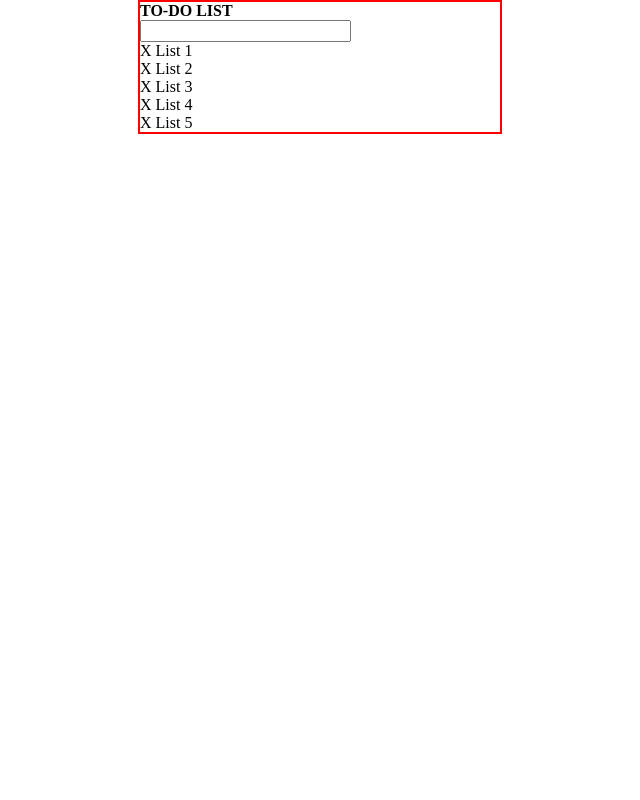
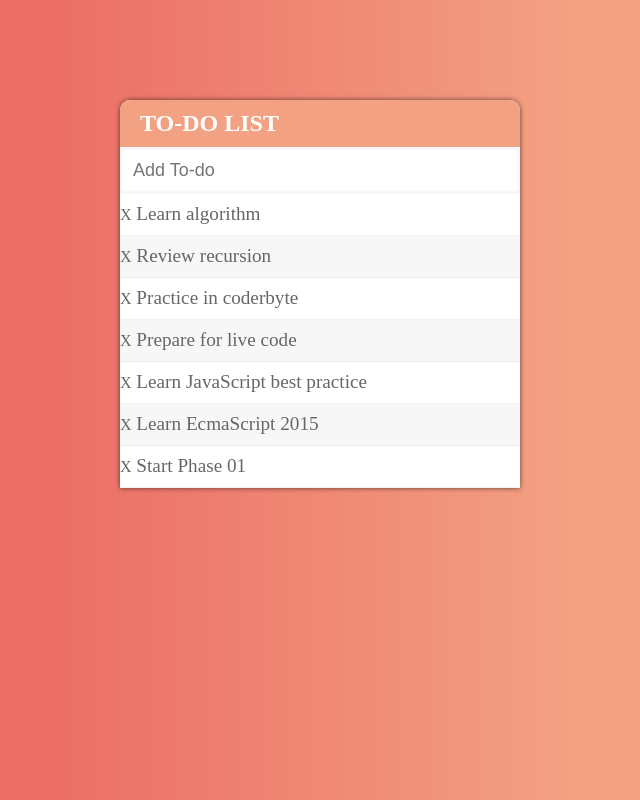
Before and after one commit to desyarmariena/todo-list-vanilla, a plain HTML site: page index.html in a window 1280 px wide. Shown: the whole page, without its empty margins (320-960 px from the left). Drawn offline with Linux system fonts and the light colour scheme.

Commit message:
Styling container

```diff
--- a/index.html
+++ b/index.html
@@ -10,13 +10,15 @@
 <body>
     <div id="container">
         <h1>To-do List</h1>
-        <input type="text" id="input">
+        <input type="text" id="input" placeholder="Add To-do">
         <ul>
-            <li><span>X</span> List 1</li>
-            <li><span>X</span> List 2</li>
-            <li><span>X</span> List 3</li>
-            <li><span>X</span> List 4</li>
-            <li><span>X</span> List 5</li>
+            <li><span>X</span> Learn algorithm</li>
+            <li><span>X</span> Review recursion</li>
+            <li><span>X</span> Practice in coderbyte</li>
+            <li><span>X</span> Prepare for live code</li>
+            <li><span>X</span> Learn JavaScript best practice</li>
+            <li><span>X</span> Learn EcmaScript 2015</li>
+            <li><span>X</span> Start Phase 01</li>
         </ul>
     </div>
 
--- a/main.css
+++ b/main.css
@@ -3,20 +3,62 @@
     margin: 0;
     font-size: 16px;
     list-style: none;
+    box-sizing: border-box;
+}
+
+body {
+    /* #EC6F66
+    #F3A183 */
+    background: -webkit-linear-gradient(90deg, #EC6F66 30%, #F3A183 70%);
+    background: -moz-linear-gradient(90deg, #EC6F66 30%, #F3A183 70%);
+    background: -ms-linear-gradient(90deg, #EC6F66 30%, #F3A183 70%);
+    background: -o-linear-gradient(90deg, #EC6F66 30%, #F3A183 70%);
+    background: linear-gradient(90deg, #EC6F66 30%, #F3A183 70%);
 }
 
 h1 {
     text-transform: uppercase;
+    background: #F3A183;
+    color: white;
+    font-size: 24px;
+    padding: 10px 20px;
+    border-top-left-radius: 10px;
+    border-top-right-radius: 10px;
 }
 
 #container {
-    border: 2px solid red;
-    width: 360px;
-    margin: 0 auto;
+    border-top-left-radius: 10px;
+    border-top-right-radius: 10px;
+    width: 400px;
+    margin: 100px auto;
+    background: #f7f7f7;
+    box-shadow: 0 0 5px rgba(0, 0, 0, 0.6);
 }
 
 li {
     opacity: 1;
-    transition: opacity 400ms ;
-    -webkit-transition: opacity 1000ms ;
+    transition: opacity 400ms;
+    -webkit-transition: opacity 400ms;
+    background: #fff;
+    line-height: 40px;
+    color: #666;
+    font-size: 1.2em;
+    border-bottom: 1px solid rgba(0, 0, 0, 0.05);
 }
+
+li:nth-child(2n){
+    background: #f7f7f7;
+}
+
+input {
+    font-size: 18px;
+    color: #EC6F66;
+    width: 100%;
+    padding: 10px;
+    border: 3px solid #f7f7f7;
+}
+input:focus{
+    background: #fff;
+    border: 3px solid #EC6F66;
+    outline: none;
+}
```
